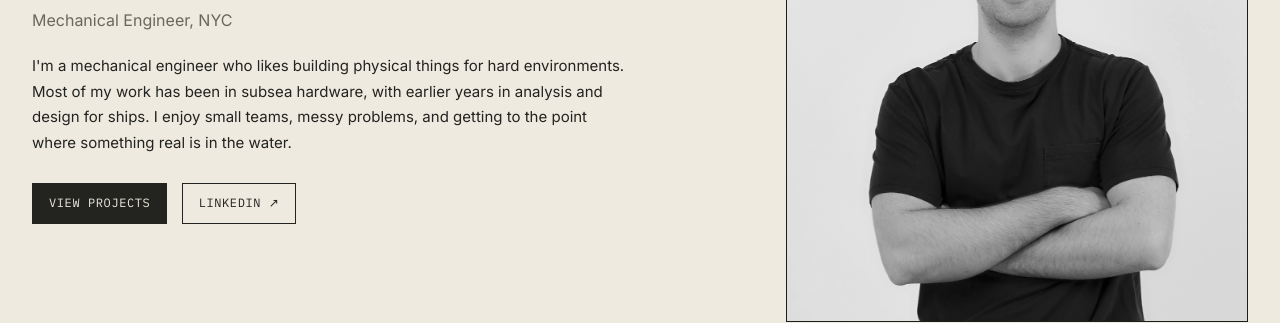
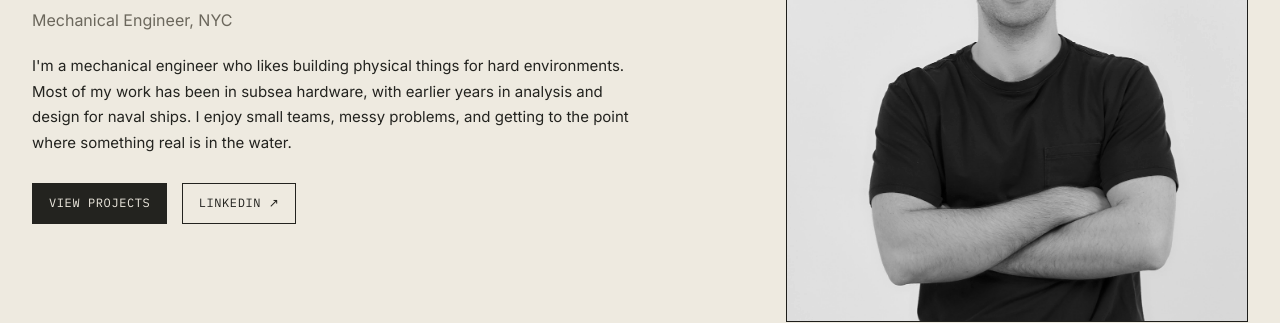
Before and after one commit to EliasPrince/EliasPrince.github.io, a Jekyll site: the page built from index.html, in a window 1280 px wide and 900 px high. Shown: the part 286-609 px from the top of the window. Built offline with Jekyll 4.4.1, drawn with Linux system fonts in a browser that asks for light colours.

Commit message:
Hero bio: ships -> naval ships
Co-Authored-By: Claude Fable 5.1 <noreply@anthropic.com>
Claude-Session: https://claude.ai/code/session_018Efj5a6KDhvZmT1zGbFXta

```diff
--- a/_config.yml
+++ b/_config.yml
@@ -14,7 +14,7 @@ name: Elias Prince
 headline: Mechanical Engineer, NYC
 description: >- # dont remove this line. this will ignore all new lines until the next section
   I'm a mechanical engineer who likes building physical things for hard environments.
-  Most of my work has been in subsea hardware, with earlier years in analysis and design for ships.
+  Most of my work has been in subsea hardware, with earlier years in analysis and design for naval ships.
   I enjoy small teams, messy problems, and getting to the point where something real is in the water.
 
 # About Page - longer bio, rendered as markdown (blank line = new paragraph). Falls back to `description` if empty.
```
